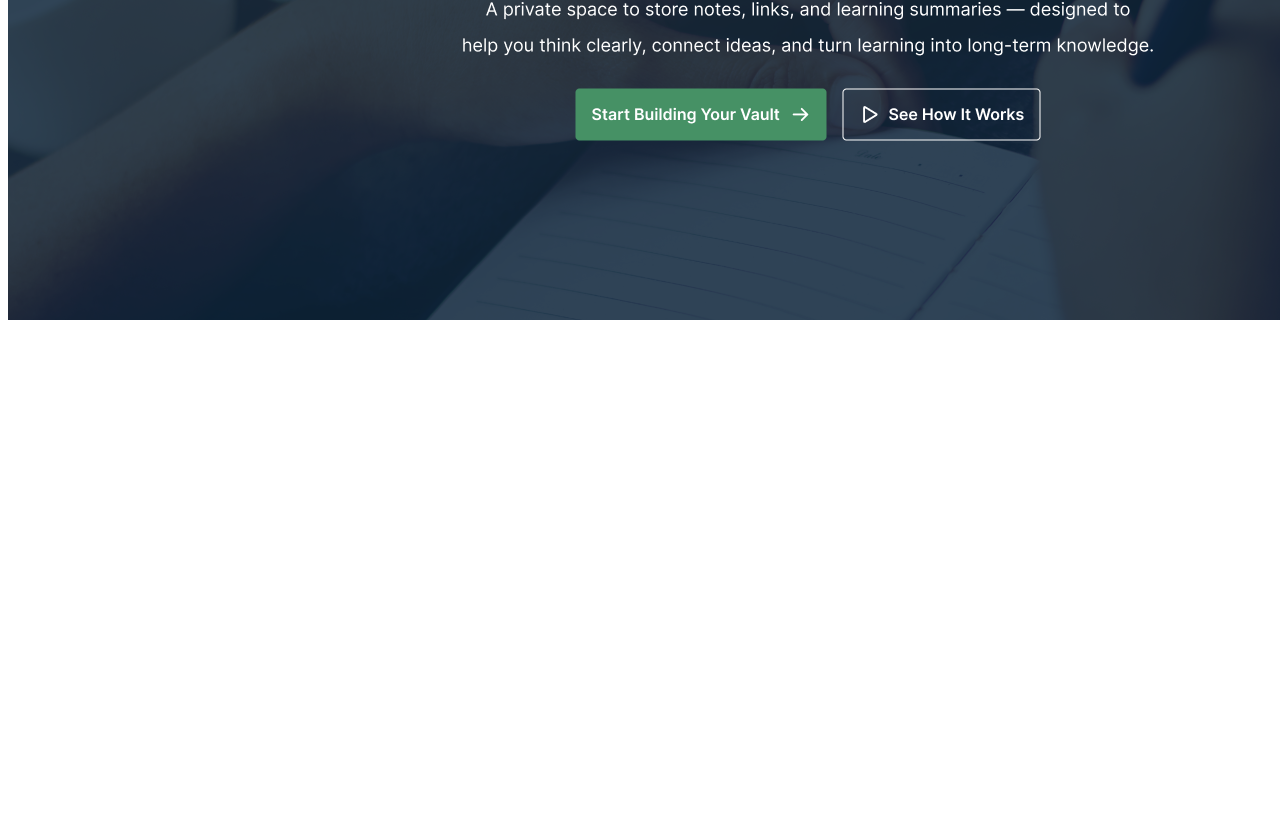
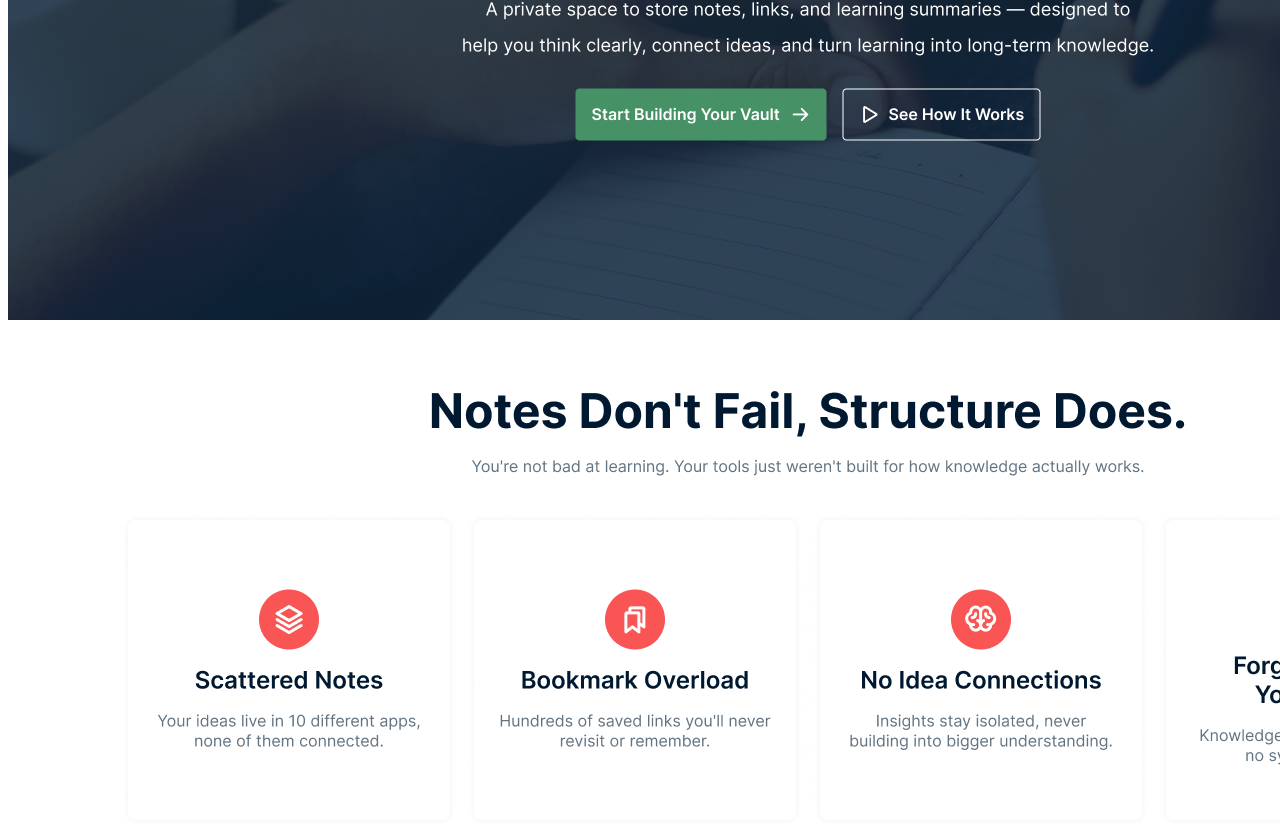
Before and after one commit to arvy6906/assignment-1, a plain HTML site: page index.html in a window 1280 px wide. Shown: the part 454-1289 px from the top of the page. Before the commit the page ends 800 px from the top, so only its background shows below. Drawn offline with Linux system fonts and the light colour scheme; files whose address does not match are found by name.

Commit message:
added the notes section

```diff
--- a/index.html
+++ b/index.html
@@ -26,6 +26,12 @@
     <div id="banner">
         <img src=".//B13-A01-Knowledge-Vault-main/Sections/Banner.png" alt="">
     </div>
+    <section>
+        <div>
+             <img src="./B13-A01-Knowledge-Vault-main/Sections/Notes Section.png" alt="">
+        </div>
+
+    </section>
 
 
 </body>
```
